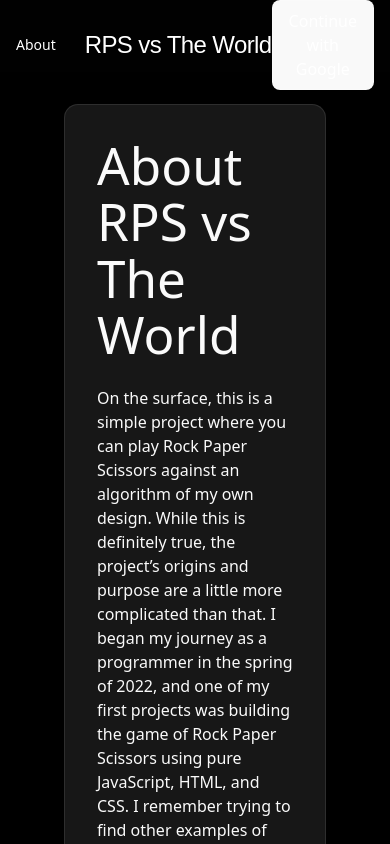
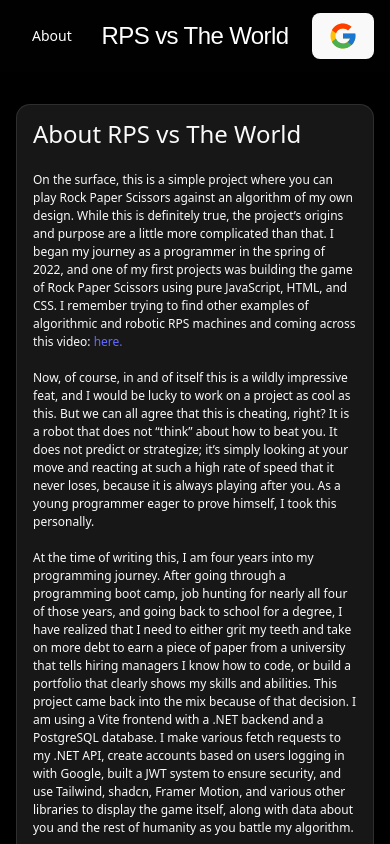
Before and after one commit to Robbysim37/rpsFrontend, a React (Vite) app in the folder rpsFrontend/: page /about in a window 390 px wide. Shown: the top 844 px of the page. Built offline with nearby package versions, Linux system fonts and the light colour scheme; no server answers; a web font is replaced by a local one.

Commit message:
frontend mobile update and minor bug fixes

```diff
--- a/rpsFrontend/src/components/GoogleLoginButton.tsx
+++ b/rpsFrontend/src/components/GoogleLoginButton.tsx
@@ -1,5 +1,6 @@
 import { useRef } from "react";
 import {motion} from "framer-motion"
+import { FcGoogle } from "react-icons/fc";
 
 declare global {
   interface Window {
@@ -74,14 +75,15 @@ export function GoogleLogin({ onSuccess, onError }: Props) {
     <motion.button
       type="button"
       onClick={handleClick}
-      className="px-4 py-2 rounded-md border hover:cursor-pointer"
+      className="px-4 py-2 rounded-md md:border hover:cursor-pointer"
       whileHover={{
         scale: 1.05,
         boxShadow: "0 0 24px rgba(255,255,255,0.6)",
       }}
       transition={{ type: "spring", stiffness: 260, damping: 20 }}
     >
-      Continue with Google
+      <span className="hidden md:inline">Continue with Google</span>
+      <FcGoogle className="inline md:hidden bg-transparent" size={30}/>
     </motion.button>
   );
 }
--- a/rpsFrontend/src/components/Navbar.tsx
+++ b/rpsFrontend/src/components/Navbar.tsx
@@ -15,7 +15,7 @@ export function Navbar() {
         <div className="text-sm md:text-base font-medium">
           <Link
             to="/about"
-            className="text-inherit! no-underline hover:opacity-80 transition-opacity"
+            className="text-inherit! no-underline hover:opacity-80 transition-opacity ml-4 sm:ml-0"
           >
             About
           </Link>
--- a/rpsFrontend/src/components/SessionPieChart.tsx
+++ b/rpsFrontend/src/components/SessionPieChart.tsx
@@ -73,7 +73,7 @@ if (moveContext) {
 const chartData = rawChartData.filter(d => d.percentage > 0)
 
   return (
-    <Card className="flex flex-col w-fit mb-16 md:mb-0">
+    <Card className="flex flex-col w-fit md:mb-0">
       <CardHeader className="justify-center items-center pb-0">
         <CardTitle className="text-center">Session Winrate</CardTitle>
         <CardDescription className="text-center">
--- a/rpsFrontend/src/context/ChartData/ChartDataContextComponent.tsx
+++ b/rpsFrontend/src/context/ChartData/ChartDataContextComponent.tsx
@@ -60,9 +60,8 @@ export const ChartDataProvider = ({ children }: { children: ReactNode }) => {
   const addToAllGames: ChartDataContextValue["addToAllGames"] = (entry) => {
     if(authContext.token){
       setUserGames((prev) => [...prev, entry]);
-    }else{
-      setAllGames((prev) => [...prev, entry]);
     }
+    setAllGames((prev) => [...prev, entry]);
   };
 
   const value: ChartDataContextValue = {
--- a/rpsFrontend/src/pages/About.tsx
+++ b/rpsFrontend/src/pages/About.tsx
@@ -4,9 +4,9 @@ import { Card } from "@/components/ui/card";
 
 export const About = () => {
   return (
-    <Card className="mx-16 p-8">
-      <h1>About RPS vs The World</h1>
-      <p>
+    <Card className="mx-4 p-4 md:mx-16 md:p-8">
+      <h1 className="text-[24px]! md:text-[32px]">About RPS vs The World</h1>
+      <p className="text-[12px] md:text-[16px]">
         On the surface, this is a simple project where you can play Rock Paper Scissors against an algorithm of my own design.
         While this is definitely true, the project’s origins and purpose are a little more complicated than that. I began my journey
         as a programmer in the spring of 2022, and one of my first projects was building the game of Rock Paper Scissors using pure
--- a/rpsFrontend/src/pages/Home.tsx
+++ b/rpsFrontend/src/pages/Home.tsx
@@ -12,7 +12,7 @@ export const Home = () => {
   return (<>
       <GameContainer/>
 
-      <div className="flex flex-col md:flex-row w-full md:justify-around items-center pb-16">
+      <div className="flex w-full flex-col items-center gap-8 pb-16 md:flex-row md:justify-around md:gap-0">
         <SessionPieChartComponent/>
         {authContext.token && <UserWinratePichart/>}
         <GlobalWinratePieChartComponent/>
```
